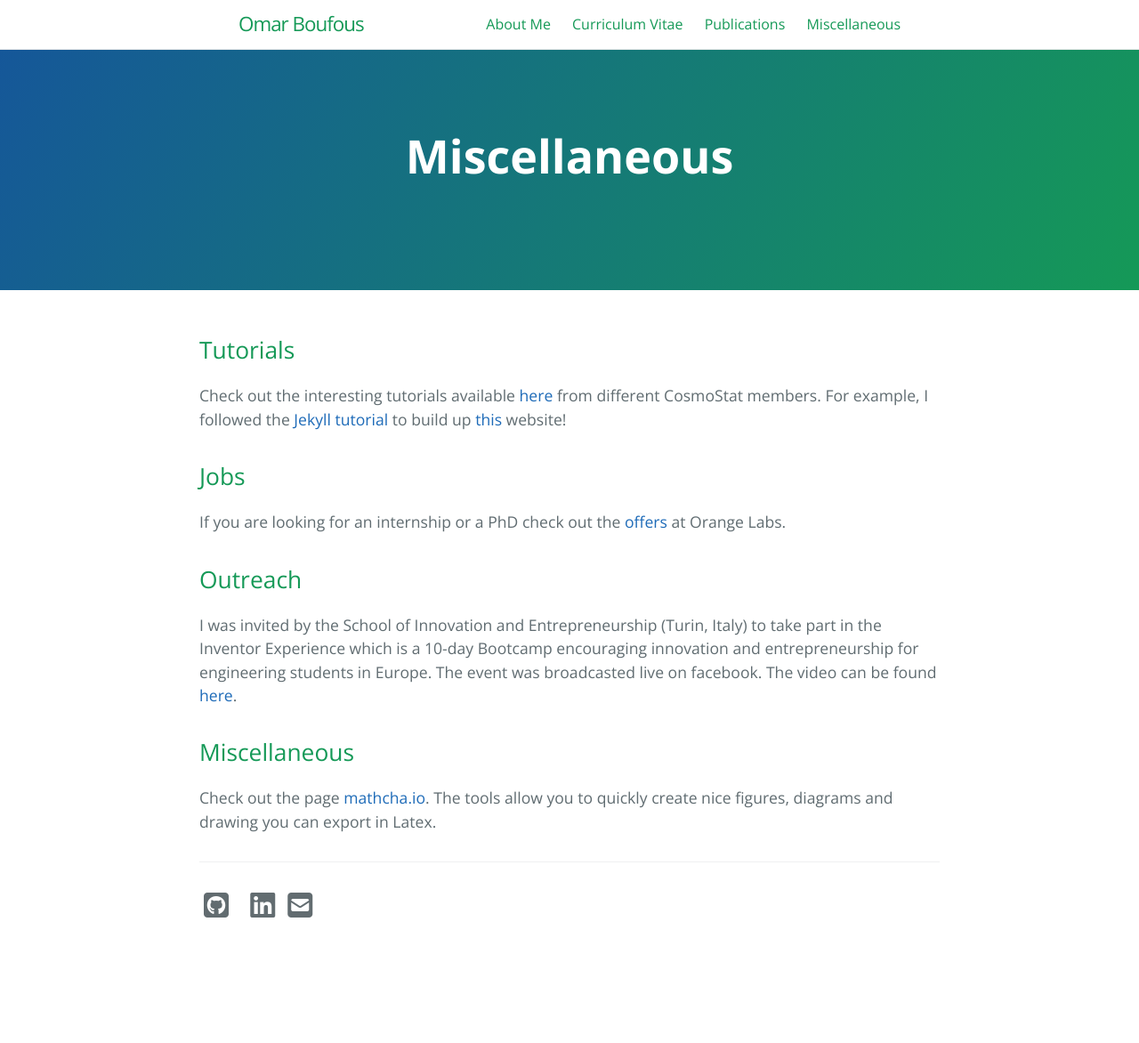
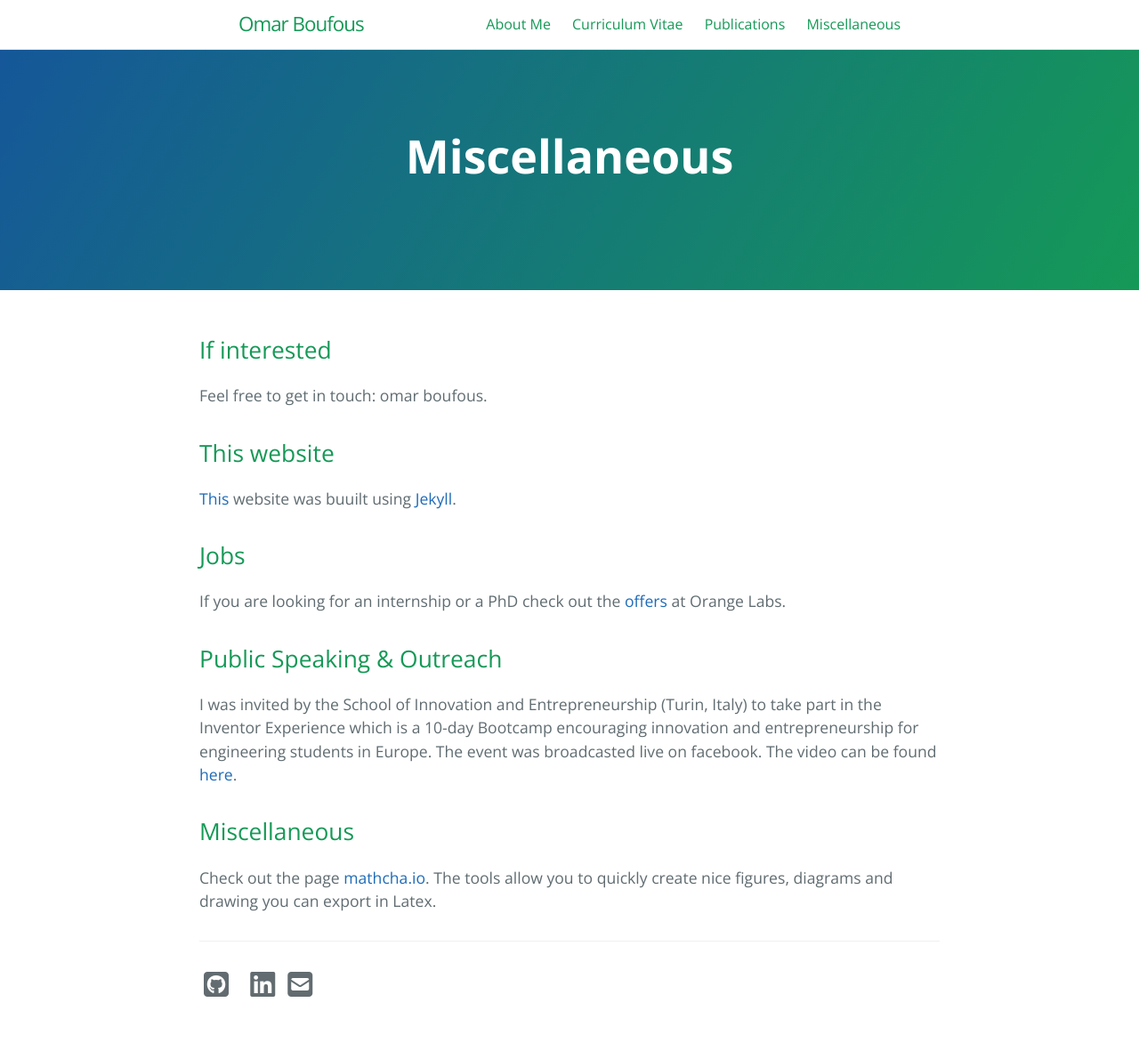
Before and after one commit to thomas-bfs/thomas-bfs.github.io, a Jekyll site: the page built from Miscellaneous.md, in a window 1280 px wide. Shown: the whole page at 89% size. Built offline with Jekyll 4.4.1, drawn with Linux system fonts in a browser that asks for light colours; nearby versions of some CDN libraries; a style sheet for code colours, icons or effects is not loaded; before the commit the page ends 1083 px from its top, so only the background shows below that.

Commit message:
Update Miscellaneous.md

```diff
--- a/Miscellaneous.md
+++ b/Miscellaneous.md
@@ -6,15 +6,21 @@ ref: Miscellaneous
 order: 1
 ---
 
-## Tutorials
+## If interested
 
-Check out the interesting tutorials available [here](https://github.com/CosmoStat/Tutorials) from different CosmoStat members. For example, I followed the [Jekyll tutorial](https://github.com/sfarrens/jekyll_tutorial) to build up [this]({{ site.url }}{{ site.baseurl }}/) website!
+Feel free to get in touch: omar boufous.
+
+
+
+## This website
+
+[This]({{ site.url }}{{ site.baseurl }}/) website was buuilt using [Jekyll](https://github.com/jekyll/jekyll).
 
 ##  Jobs
 
 If you are looking for an internship or a PhD check out the [offers](https://orange.jobs/site/en-home/) at Orange Labs.
 
-## Outreach
+## Public Speaking & Outreach
 
 I was invited by the School of Innovation and Entrepreneurship (Turin, Italy) to take part in the Inventor Experience which is a 10-day Bootcamp encouraging innovation and entrepreneurship for engineering students in Europe. The event was broadcasted live on facebook. The video can be found [here](https://www.facebook.com/199732320574181/videos/380805112866572/?__so__=channel_tab&__rv__=all_videos_card).
 
```
